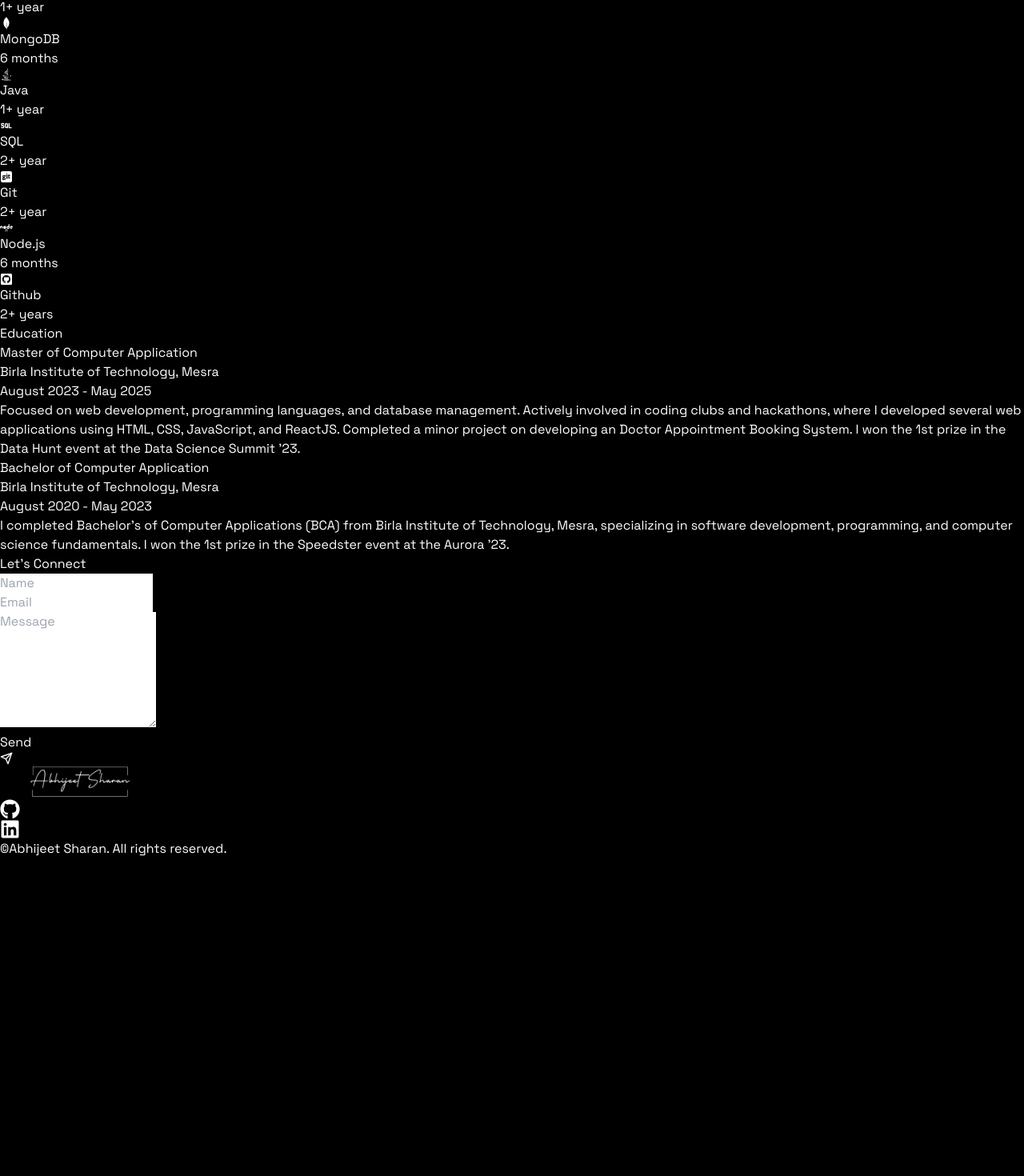
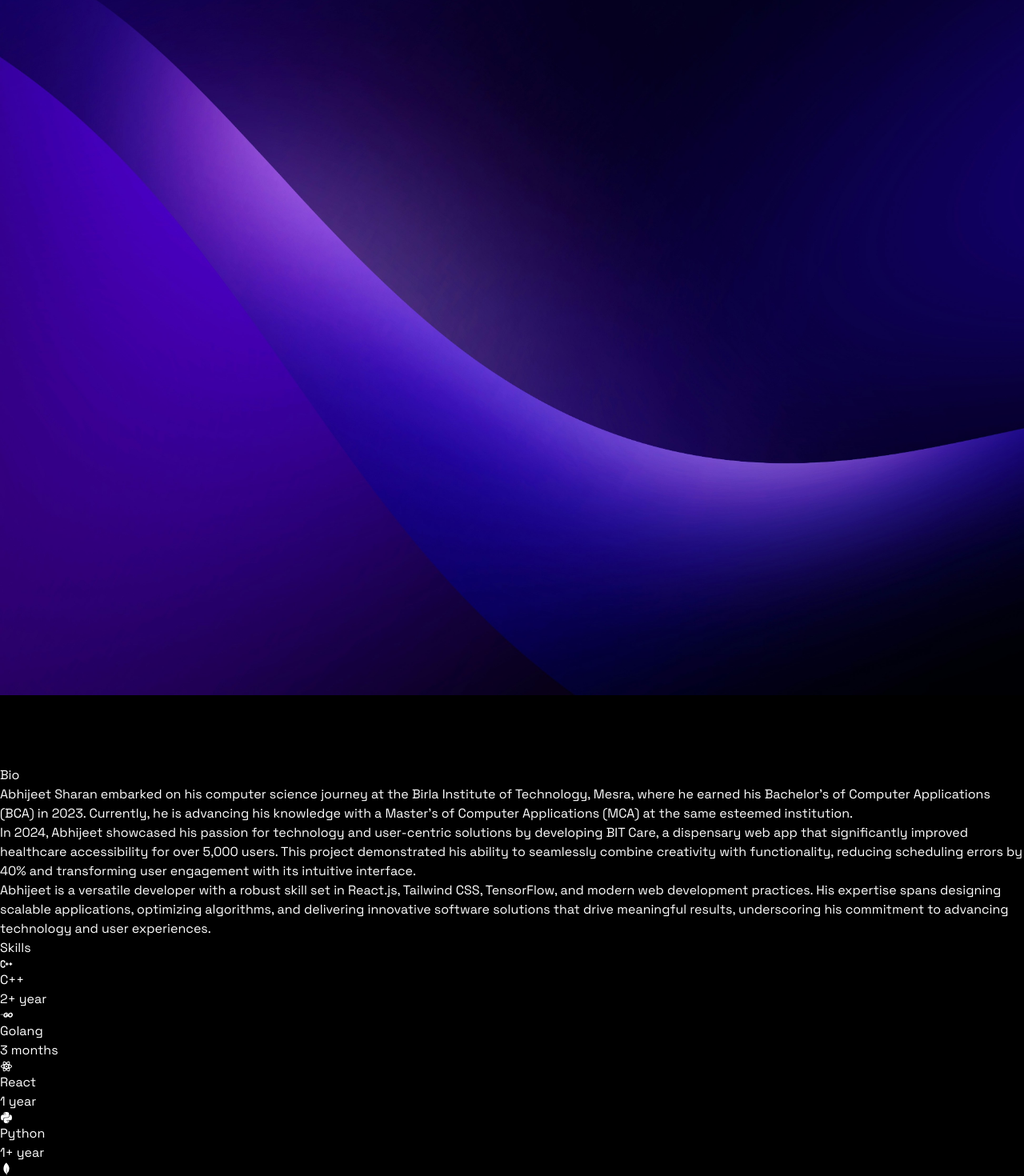
Before and after one commit to abhijeetsharan/Personal-Portfolio, a React (Vite) app: page / in a window 1280 px wide. Shown: the part 9176-10646 px from the top of the page at 80% size. Before the commit the page ends 10249 px from the top, so only its background shows below. Built offline with nearby package versions, Linux system fonts and the light colour scheme.

Commit message:
feat(constants): add Golang skill and Go Notes project

```diff
--- a/src/constants/index.jsx
+++ b/src/constants/index.jsx
@@ -22,6 +22,7 @@ import { FaJava } from "react-icons/fa6";
 import { FaNode } from "react-icons/fa";
 import { TbSql } from "react-icons/tb";
 import { FaSquareGit } from "react-icons/fa6";
+import { FaGolang } from "react-icons/fa6";
 
 
 
@@ -90,6 +91,14 @@ export const PROJECTS = [
     image: projectImage6,
     githubLink: "https://github.com/abhijeetsharan/PyShooter",
   },
+  {
+    id: 7,
+    name: "Go Notes",
+    description:
+      "Developed a Notes App using Golang in Backend And React.js in the frontend including Redux for state management.",
+    image: projectImage6,
+    githubLink: "https://github.com/abhijeetsharan/Go-Notes",
+  },
 ];
 
 export const BIO = [
@@ -103,6 +112,11 @@ export const SKILLS = [
     icon: <TbBrandCpp className="text-4xl text-cyan-400 lg:text-5xl" />,
     name: "C++",
     experience: "2+ year",
+  },
+  {
+    icon: <FaGolang className="text-4xl text-cyan-400 lg:text-5xl" />,
+    name: "Golang",
+    experience: "3 months",
   },
   {
     icon: <RiReactjsLine className="text-4xl text-cyan-400 lg:text-5xl" />,
@@ -148,25 +162,11 @@ export const SKILLS = [
 
 export const EXPERIENCES = [
   {
-    title: "Lead Frontend Developer",
-    company: "Innovative Tech Solutions",
-    duration: "July 2020 - Present",
+    title: "Software Developer Intern",
+    company: "Aarovate",
+    duration: "January 2025 - Present",
     description:
-      "As the Lead Frontend Developer, I spearheaded the development of advanced web applications using cutting-edge technologies like React, Redux, and TypeScript. I worked closely with cross-functional teams, including designers, product managers, and backend developers, to deliver seamless and high-performance user experiences.",
-  },
-  {
-    title: "Frontend Engineer",
-    company: "Digital Creations",
-    duration: "February 2016 - June 2020",
-    description:
-      "At Digital Creations, I focused on building highly interactive and responsive web interfaces using HTML, CSS, JavaScript, and modern libraries like React. I collaborated closely with UX/UI designers to implement design changes that enhanced user engagement and satisfaction. My role involved optimizing website performance, ensuring cross-browser compatibility, and implementing SEO best practices. ",
-  },
-  {
-    title: "Junior Web Developer",
-    company: "Bright Future Technologies",
-    duration: "August 2014 - January 2016",
-    description:
-      "In my role as a Junior Web Developer, I assisted in the development and maintenance of various web applications. I gained hands-on experience in utilizing HTML, CSS, and JavaScript to create user-friendly interfaces. I actively participated in team meetings, contributed to project planning, and collaborated with senior developers to implement new features.",
+      "As the SDE Intern, I spearheaded the development of advanced web applications using cutting-edge technologies like React, Redux, and TypeScript. I worked closely with cross-functional teams, including designers, product managers, and backend developers, to deliver seamless and high-performance user experiences.",
   },
 ];
 
```
